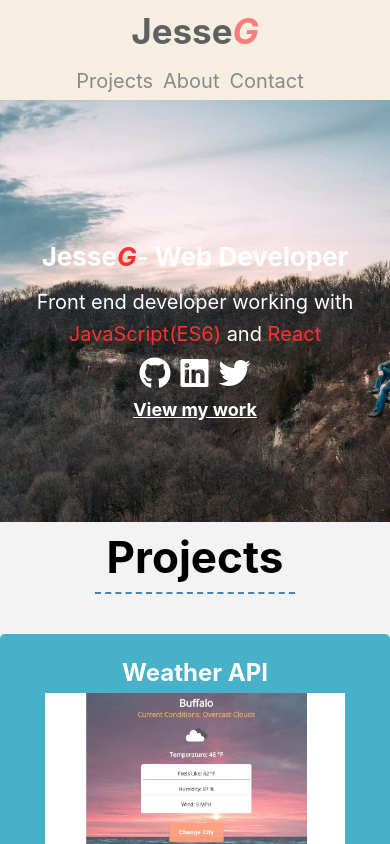
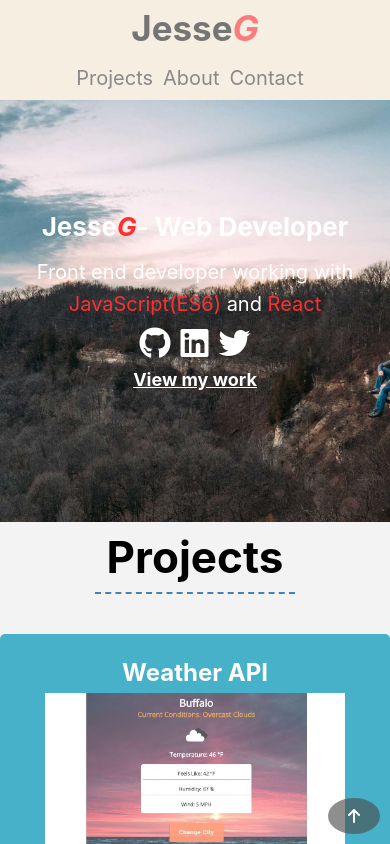
Before and after one commit to jessejamescanada/PortfolioSite, a React (Create React App) app: page / in a window 390 px wide. Shown: the top 844 px of the page. Built offline with nearby package versions, Linux system fonts and the light colour scheme.

Commit message:
fixed header text on FF and added top button scroll

```diff
--- a/src/App.css
+++ b/src/App.css
@@ -43,6 +43,12 @@ flex-direction: column;
   font-size: 35px;
   margin-top: 5px;
 }
+
+.main-nav a{
+  cursor: pointer;
+  text-decoration: none;
+  color: #222;
+}
 .navbarList{
   font-size: 20px;
   display: flex;
@@ -76,9 +82,24 @@ flex-direction: column;
   text-align: center;
   overflow: hidden;
 }
+
+.fa-arrow-up{
+  display: block;
+  position: fixed;
+  bottom: 20px;
+  right: 30px;
+  z-index: 99;
+  padding: 10px 20px;
+  border: none;
+  border-radius: 50%;
+  outline: none;
+  color: white;
+  background-color: rgba(75, 75, 75, 0.623);
+  cursor: pointer
+}
 .headerIMG{
   width: 100%;
-  height: 100%;
+  height: 80vh;
 }
 .headerPara{
   display: flex;
@@ -88,11 +109,13 @@ flex-direction: column;
   margin: 7px 5px;
 }
 .iconContainer i:hover{
+  cursor: pointer;
   color: rgb(255, 47, 47);;
 }
 .fab{
   color: #fff;
 }
+
 .headerContent{
   display: flex;
   flex-direction: column;
@@ -119,10 +142,13 @@ flex-direction: column;
 }
 .headerContainer h1{
   position: relative;
-  left: -1500px;
+  font-size: 32px;
+  left: -3000px;
   width: 400px;
-  height: 80px;
+  height: 50px;
   animation: slide 1s forwards;
+  -moz-animation: slide 1s forwards;
+  -moz-animation-delay: 2s;
   animation-delay: 2s;
 }
 @keyframes slide {
@@ -131,10 +157,12 @@ flex-direction: column;
 
 .headerPara{
   position: relative;
-  right: -1500px;
+  right: -2000px;
   width: 300px;
-  height: 100px;
+  height: 160px;
   animation: slide2 1s forwards;
+  -moz-animation: slide2 1s forwards;
+  -moz-animation-delay: 2s;
   animation-delay: 2s;
 }
 @keyframes slide2{
@@ -153,14 +181,6 @@ flex-direction: column;
   justify-content: space-between;
 }
 
-/* .resume:hover{
-  -webkit-filter: brightness(70%);
-  -webkit-transition: all 1s ease-in-out;
-  -moz-transition: all 1s ease-in-out;
-  -o-transition: all 1s ease-in-out;
-  -ms-transition: all 1s ease-in-out;
-  transition: all 1s ease-in-out;
-} */
 .projects{
   display: flex;
   flex-direction: row;
@@ -392,18 +412,7 @@ flex-direction: column;
   background-color: #fff;
   border-radius: 5px;
 }
-/* .resume{
-  cursor: pointer;
-  display: flex;
-  flex-direction: column;
-  justify-content: center;
-  border-radius: 10px;
-  -webkit-filter: brightness(100%);
-  width: auto;
-}
-.resume h4{
-  text-align: center;
-} */
+
 .aboutIMG{
   height: 350px;
   width: auto;
@@ -467,6 +476,10 @@ flex-direction: column;
     width: 100vw;
     height: auto;
   }
+  .fa-arrow-up{
+    bottom: 10px;
+    right: 10px;
+  }
   .formContainer{
     display: flex;
     flex-direction: column;
@@ -496,13 +509,7 @@ flex-direction: column;
     text-align: center;
     padding-top: 20px;
   }
-  /* .resume{
-    margin: 0;
-    border-radius: 10px;
-    width: auto;
-    height: 400px;
-    margin-bottom: 30px;
-  } */
+
   .aboutIMG{
     margin: 0;
     width: auto;
@@ -644,9 +651,6 @@ flex-direction: column;
     height: 90%;
   }
 
-  /* .resumeFull{
-    width: 100%;
-  } */
   .headerContainer{
     width: 100%;
     height: 50vh;
@@ -668,7 +672,7 @@ flex-direction: column;
   .headerContainer h1{
     position: relative;
     font-size: 26px;
-    left: -400px;
+    left: -800px;
     width: 300px;
     height: 50px;
     margin: 0;
@@ -689,11 +693,11 @@ flex-direction: column;
   }
 }
 
-@media(max-width: 2000px){
+/* @media(max-width: 2000px){
   .headerPara{
-    top: 80%;
+    top: 10%;
   }
-}
+} */
 
 @media(max-width: 1024px){
   .App{
@@ -703,6 +707,7 @@ flex-direction: column;
     display: flex;
     flex-direction: column;
   }
+
 
   .formContainer{
     display: flex;
@@ -755,13 +760,7 @@ flex-direction: column;
     text-align: center;
     padding-top: 20px;
   }
-  /* .resume{
-    margin: 0;
-    border-radius: 10px;
-    width: auto;
-    height: 600px;
-    margin-bottom: 30px;
-  } */
+
   .aboutIMG{
     margin: 0;
     width: auto;
@@ -780,9 +779,6 @@ flex-direction: column;
     height: 90%;
     margin: 30px 0;
   }
-  /* .resumeFull{
-    width: auto;
-  } */
 }
 
 @media(max-width: 375px){
@@ -793,12 +789,6 @@ flex-direction: column;
     margin: 0;
     padding: 10px
   }
-  /* .resume{
-    display: flex;
-    flex-direction: column;
-    justify-content: center;
-    align-items: center;
-  } */
   .aboutWrapper{
     width: auto;
     overflow: hidden;
--- a/src/App.js
+++ b/src/App.js
@@ -1,13 +1,16 @@
-import React from 'react';
-import Header from './components/Header'
-import Projects from './components/Projects'
-import Contact from './components/Contact'
-import Footer from './components/Footer'
-import About from './components/About'
-import './App.css';
-
+import React from "react";
+import Header from "./components/Header";
+import Projects from "./components/Projects";
+import Contact from "./components/Contact";
+import Footer from "./components/Footer";
+import About from "./components/About";
+import "./App.css";
 
 function App() {
+
+  function topScroll() {
+    window.scrollTo({ top: 0, behavior: "smooth" });
+  }
   return (
     <div className="App">
       <Header />
@@ -15,6 +18,7 @@ function App() {
       <About />
       <Contact />
       <Footer />
+      <i className="fas fa-arrow-up" onClick={topScroll}></i>
     </div>
   );
 }
--- a/src/components/Header.js
+++ b/src/components/Header.js
@@ -3,11 +3,15 @@ import me from "../header2.jpg";
 
 export default class Header extends Component {
   render() {
+    function topScroll() {
+      window.scrollTo({ top: 0, behavior: "smooth" });
+    }
     return (
+      <section id="header">
       <div className="header">
         <div className="container">
           <nav className="main-nav">
-            <h2>Jesse<em className='italics'> G</em></h2>
+            <a href="#header"><h2>Jesse<em className='italics'> G</em></h2></a>
             <ul className="navbarList">
               <li>
                 <a href="#project">Projects</a>
@@ -54,6 +58,7 @@ export default class Header extends Component {
           </div>
         </div>
       </div>
+      </section>
     );
   }
 }
--- a/src/components/Technologies.js
+++ b/src/components/Technologies.js
@@ -22,10 +22,6 @@ showModal = () => {
         <img src={reactLogo} alt="" className="reactLogo" />
         </div>
       </div>
-      {/* <div className="resume" id='resume'>
-      <h1>Resume</h1>
-        <img src={resume} alt="" className='resume' onClick={this.showModal}/>
-      </div> */}
     </div>
     )
   }
```
Also changed, not shown: src/components/About.js (+0 -9 lines), src/components/Modal.js (deleted, +0 -42 lines).
